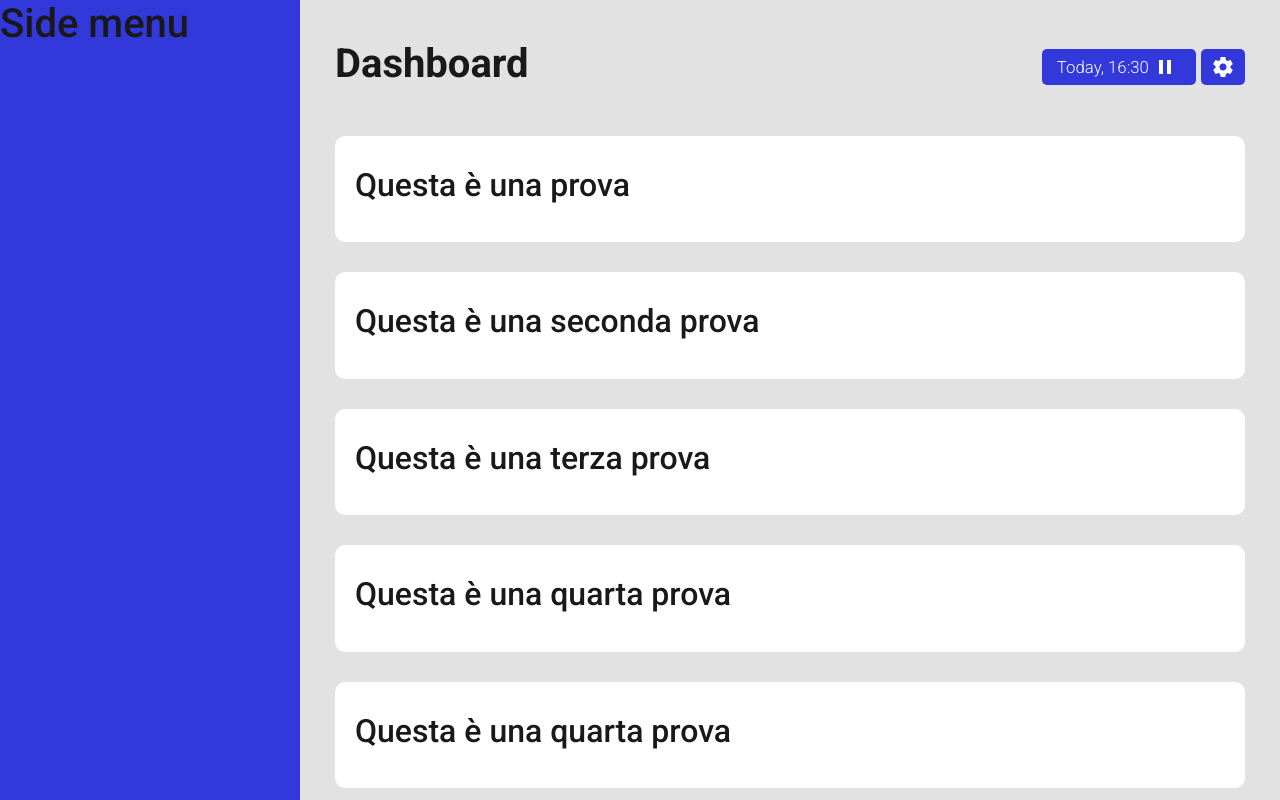
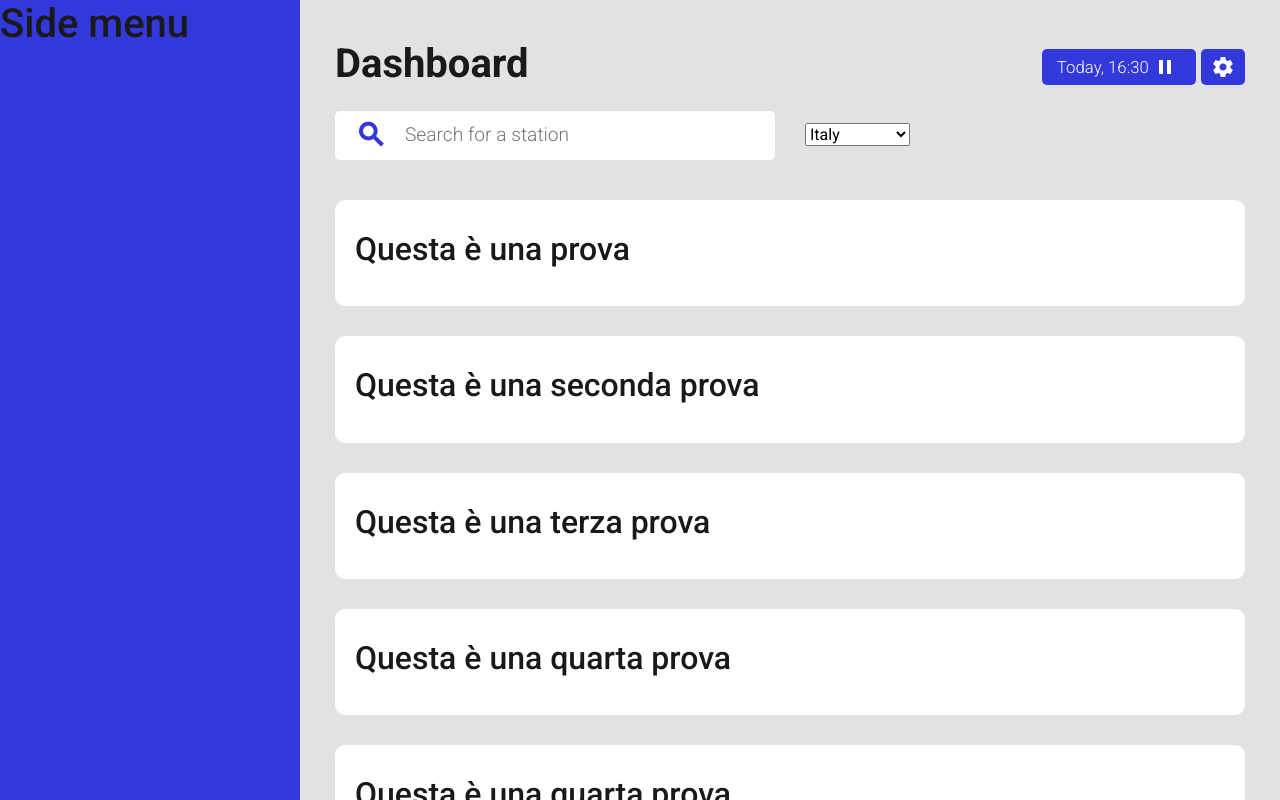
Before and after one commit to astronomyf/project-03, a plain HTML site: page index.html in a window 1280 px wide. Drawn offline with nearby package versions, Linux system fonts and the light colour scheme.

Commit message:
Updating files

```diff
--- a/css/style.css
+++ b/css/style.css
@@ -10,6 +10,10 @@
      font-family: 'Roboto', sans-serif;
      color: #191919;
      overflow: hidden;
+ }
+
+ .margin-row {
+   margin-top: 15px;
  }
 
  /* Assign grid instructions to our parent grid container */
@@ -67,6 +71,29 @@
     padding: 8px 10px 8px 10px;
   }
 
+  .search-bar {
+    width: 100%;
+    height: auto;
+    padding: 10px 20px 10px 70px;
+    font-weight: lighter;
+    font-size: 1.2rem;
+    border: 0px;
+    border-radius: 5px;
+  }
+
+  .input-group {
+    position: relative;
+  }
+
+  .input-group > i {
+    position: absolute;
+    top: 8px;
+    left: 20px;
+    font-size: 2rem;
+    font-weight: bold;
+    color: #3238D9;
+  }
+
   /* Menu section - codici css di Simone */
   .mobile-nav {
     display: none;
--- a/index.html
+++ b/index.html
@@ -31,6 +31,21 @@
                                 <i class="material-icons align-top">settings</i>
                             </span>
                         </div>
+                    </div>
+                </div>
+                <div class="row justify-content-around align-items-center margin-row">
+                    <div class="col-6">
+                        <div class="input-group">
+                            <i class="material-icons align-top">search</i>
+                            <input type="text" class="search-bar" name="search" placeholder="Search for a station">
+                        </div>
+                    </div>
+                    <div class="col-6">
+                        <select name="filter" class="filters">
+                            <option value="italy">Italy</option>
+                            <option value="france">France</option>
+                            <option value="switzerland">Switzerland</option>
+                        </select>
                     </div>
                 </div>
             </div>
```
